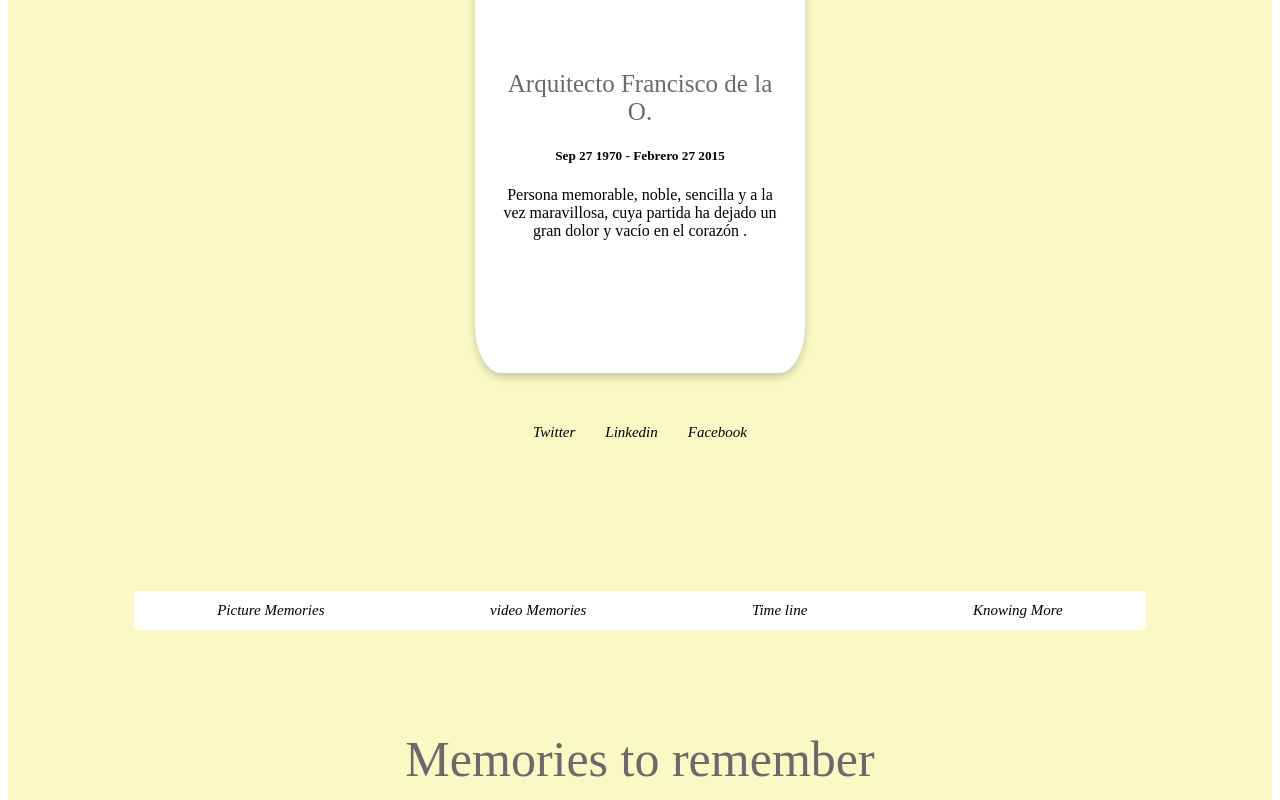
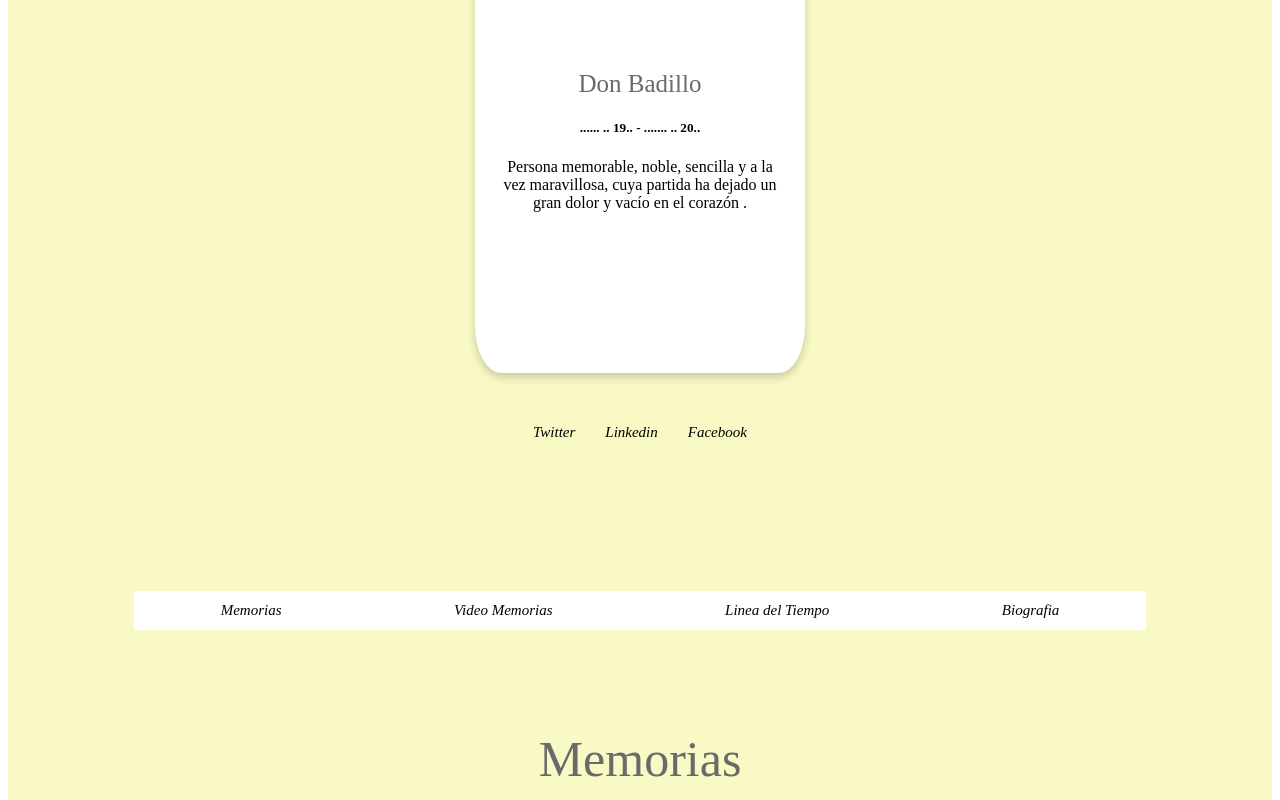
Before and after one commit to DiegoTigre/React-LinkedHearts-Front, a React (Vite) app: page /React-LinkedHearts-Front in a window 1280 px wide. Shown: the part 1120-1920 px from the top of the page. Built offline with nearby package versions, Linux system fonts and the light colour scheme.

Commit message:
beta borrado de links sin funcionar

```diff
--- a/src/components/CardBiography.tsx
+++ b/src/components/CardBiography.tsx
@@ -26,8 +26,8 @@ export const CardBiography = () => {
     style={{borderRadius: 200, maxWidth: 280,}}/>
 
    <div className='textBody'>
-    <h1 className="title">Arquitecto Francisco de la O.</h1>
-    <h5>Sep 27 1970 - Febrero 27 2015</h5>
+    <h1 className="title">Don Badillo</h1>
+    <h5>...... .. 19.. - .......  .. 20..</h5>
 
 
 
@@ -51,9 +51,9 @@ export const CardBiography = () => {
 
 </div>
 <div style={{textAlign: 'center', marginTop: '-150px'}}>
-  <a href="https://x.com/?lang=es">Twitter<i className="fa fa-twitter"></i></a>
-  <a href="https://www.linkedin.com/feed/">Linkedin<i className="fa fa-linkedin"></i></a>
-  <a href="https://es-es.facebook.com/">Facebook<i className="fa fa-facebook"></i></a>
+  <a href="">Twitter<i className="fa fa-twitter"></i></a>
+  <a href="">Linkedin<i className="fa fa-linkedin"></i></a>
+  <a href="">Facebook<i className="fa fa-facebook"></i></a>
   </div>
 
 
--- a/src/components/Menu.tsx
+++ b/src/components/Menu.tsx
@@ -7,10 +7,10 @@ export const Menu = () => {
     <>
     <nav>
     <ul>
-  <li><Link to= '/React-LinkedHearts-Front'>Picture Memories</Link></li>
-  <li><Link to='/React-LinkedHearts-Front/videos'>video Memories</Link></li>
-  <li><a href="/React-LinkedHearts-Front/">Time line</a></li>
-  <li><Link to='/React-LinkedHearts-Front/biografia'>Knowing More</Link></li>
+  <li><Link to= '/React-LinkedHearts-Front'>Memorias</Link></li>
+  <li><Link to='/React-LinkedHearts-Front/videos'>Video Memorias</Link></li>
+  <li><a href="/React-LinkedHearts-Front/">Linea del Tiempo</a></li>
+  <li><Link to='/React-LinkedHearts-Front/biografia'>Biografia</Link></li>
    </ul>
    </nav>
     </>
--- a/src/screens/CardAlbum.tsx
+++ b/src/screens/CardAlbum.tsx
@@ -13,7 +13,7 @@ export const CardAlbum = () => {
       imagen:'https://drive.google.com/thumbnail?id=1I3ln6DixA6IEJuoTHfQgu9JPz_1t473N',
       titlePhoto:'Compartiendo',
       descPhoto:'Con los pequeños de la casa.',
-      more:'https://us.as.com/actualidad/43-aniversario-de-la-muerte-de-john-lennon-quien-le-mato-como-y-por-que-n/'
+      more:''
 
     },
     {
@@ -21,7 +21,7 @@ export const CardAlbum = () => {
       imagen:'https://drive.google.com/thumbnail?id=1WtslEJtkO1oaxRKxNwkBbsuBDRtkVMnx',
       titlePhoto:'Un día Especial',
       descPhoto:'Reunion con todos los nietos.',
-      more:'https://us.as.com/actualidad/43-aniversario-de-la-muerte-de-john-lennon-quien-le-mato-como-y-por-que-n/'
+      more:''
 
 
     },
@@ -30,7 +30,7 @@ export const CardAlbum = () => {
       imagen:'https://drive.google.com/thumbnail?id=1u54o6T79LkDhmxxhM0AIUBpNsBsEfMo6',
       titlePhoto:'Playa',
       descPhoto:'Un dia de esparicimiento',
-      more:'https://us.as.com/actualidad/43-aniversario-de-la-muerte-de-john-lennon-quien-le-mato-como-y-por-que-n/'
+      more:''
 
     },
     {
@@ -39,7 +39,7 @@ export const CardAlbum = () => {
       imagen:'https://drive.google.com/thumbnail?id=1qb3h4roCzTfz37oSt_1hKKZXAG1rTlNz',
       titlePhoto:'Veronica',
       descPhoto:'Foto de Veronica favorita de Fransicsco, siempre aseguro que este momento jamas lo olvidaria a traves del tiempo ',
-      more:'https://us.as.com/actualidad/43-aniversario-de-la-muerte-de-john-lennon-quien-le-mato-como-y-por-que-n/'
+      more:''
     },
     {
       id:5,
@@ -47,7 +47,7 @@ export const CardAlbum = () => {
       imagen:'https://drive.google.com/thumbnail?id=1ldPPJnfG7hOghACCGk4_1frxwPJgb3Le',
       titlePhoto:'Dia de Jubilo',
       descPhoto:'Casamiento ',
-      more:'https://us.as.com/actualidad/43-aniversario-de-la-muerte-de-john-lennon-quien-le-mato-como-y-por-que-n/'
+      more:''
     },
 
 
@@ -56,7 +56,7 @@ export const CardAlbum = () => {
       imagen:'https://drive.google.com/thumbnail?id=1XtJtmKi60D_AFY8wXtRxVwiAeK0BkAWR',
       titlePhoto:'Don Badillo',
       descPhoto:'Foto ',
-      more:'https://us.as.com/actualidad/43-aniversario-de-la-muerte-de-john-lennon-quien-le-mato-como-y-por-que-n/'
+      more:''
 
     },
     {
@@ -64,7 +64,7 @@ export const CardAlbum = () => {
       imagen:'https://drive.google.com/thumbnail?id=1CmS9u6ukAQKT9RfV7xVjE1aQOVmb6yPl',
       titlePhoto:'Cenando en Familia',
       descPhoto:'Un dia normal no tan normal con los nietos',
-      more:'https://us.as.com/actualidad/43-aniversario-de-la-muerte-de-john-lennon-quien-le-mato-como-y-por-que-n/'
+      more:''
 
     },
     {
@@ -73,7 +73,7 @@ export const CardAlbum = () => {
       imagen:'https://drive.google.com/thumbnail?id=1fsN_rlGn4h4AkM2zN9Jc6zdGyCy_HDDv',
       titlePhoto:'Cumpleaños',
       descPhoto:'Celebrando un año mas de uno de sus nietos mas especiales.',
-      more:'https://us.as.com/actualidad/43-aniversario-de-la-muerte-de-john-lennon-quien-le-mato-como-y-por-que-n/'
+      more:''
 
     },
     {
@@ -81,7 +81,7 @@ export const CardAlbum = () => {
       imagen:'https://drive.google.com/thumbnail?id=100qnosM-SCEJ368x3p8IEFT_iU0ti1aG',
       titlePhoto:'Real de Catorce',
       descPhoto:'Viaje familiar ',
-      more:'https://us.as.com/actualidad/43-aniversario-de-la-muerte-de-john-lennon-quien-le-mato-como-y-por-que-n/'
+      more:''
 
     },
     {
@@ -89,7 +89,7 @@ export const CardAlbum = () => {
       imagen:'https://drive.google.com/thumbnail?id=1BfqkrFz0L70dIaUkGMueydk-1REvyvXN',
       titlePhoto:'Don Badillo',
       descPhoto:'Siempre compartiendo con su nieto',
-      more:'https://us.as.com/actualidad/43-aniversario-de-la-muerte-de-john-lennon-quien-le-mato-como-y-por-que-n/'
+      more:''
 
     },
     {
@@ -97,7 +97,7 @@ export const CardAlbum = () => {
       imagen:'https://drive.google.com/thumbnail?id=1TRHuTHnO2tAQrnD_0bmiByGAX_DY9INB',
       titlePhoto:'Don Badillo',
       descPhoto:'Foto',
-      more:'https://us.as.com/actualidad/43-aniversario-de-la-muerte-de-john-lennon-quien-le-mato-como-y-por-que-n/'
+      more:''
 
     },
     {
@@ -105,7 +105,7 @@ export const CardAlbum = () => {
       imagen:'https://drive.google.com/thumbnail?id=1-WTlsAKye4u8itS5WvKAeHSOHqKIl0BZ',
       titlePhoto:'Don Badillo',
       descPhoto:'Foto',
-      more:'https://us.as.com/actualidad/43-aniversario-de-la-muerte-de-john-lennon-quien-le-mato-como-y-por-que-n/'
+      more:''
 
     },
     {
@@ -113,7 +113,7 @@ export const CardAlbum = () => {
       imagen:'https://drive.google.com/thumbnail?id=1FKcjZHNQ3gXZ3I-npdalM81g09KAaNRT',
       titlePhoto:'Regalo',
       descPhoto:'Don Badillo recbiendo un regalo emocionado.',
-      more:'https://us.as.com/actualidad/43-aniversario-de-la-muerte-de-john-lennon-quien-le-mato-como-y-por-que-n/'
+      more:''
 
     },
     {
@@ -121,7 +121,7 @@ export const CardAlbum = () => {
       imagen:'https://drive.google.com/thumbnail?id=1BRzEBgfF5ay4JpUoQN5xcRms1o84N8ie',
       titlePhoto:'Descance en Paz',
       descPhoto:'Lugar de descando del Sr. Badillo',
-      more:'https://us.as.com/actualidad/43-aniversario-de-la-muerte-de-john-lennon-quien-le-mato-como-y-por-que-n/'
+      more:''
 
     }
 
@@ -145,7 +145,7 @@ export const CardAlbum = () => {
     <CardBiography/>
     <Menu/>
 
-    <div className='titleCard' >Memories to remember</div>
+    <div className='titleCard' >Memorias</div>
 
 
     <div className="bodyAlbum">
--- a/src/screens/CardVideos.tsx
+++ b/src/screens/CardVideos.tsx
@@ -15,15 +15,15 @@ export const CardVideos = () => {
           {
 
             id:1,
-            url:'https://youtu.be/jnvTEps8wMQ',
+            url:'',
 
-            descPhoto:'Un dia normal no tan normal',
+            descPhoto:'Video',
 
         },
 
         {
           id:2,
-          url: 'https://youtu.be/NZaS6ip9IyY',
+          url: '',
 
           descPhoto: 'Video',
 
@@ -31,7 +31,7 @@ export const CardVideos = () => {
 
         {
           id:2,
-          url: 'https://www.youtube.com/watch?v=C869iGCrwXs',
+          url: '',
 
           descPhoto: 'Video',
 
@@ -39,9 +39,9 @@ export const CardVideos = () => {
 
         {
           id:2,
-          url: 'https://www.youtube.com/shorts/AUEORHjMmRY',
+          url: '',
 
-          descPhoto: 'Motos',
+          descPhoto: 'Video',
 
         },
 
@@ -58,7 +58,7 @@ export const CardVideos = () => {
 <CardBiography/>
 <Menu/>
 
-    <div className='titleCard'>Video Memories</div>
+    <div className='titleCard'>Video Memorias</div>
     <div className='bodyVideo' >
 
 
```
Also changed, not shown: 31 other files (tests, documents, lock files or other folders).
